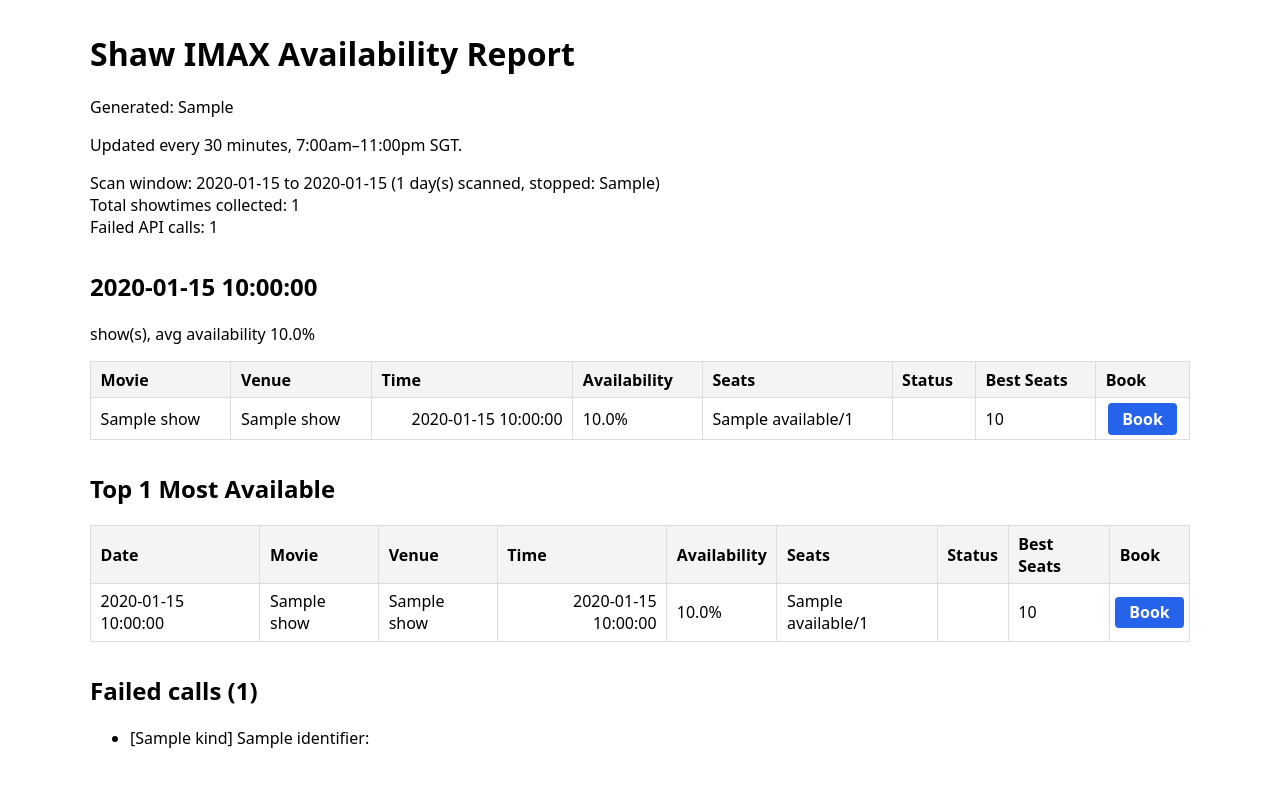
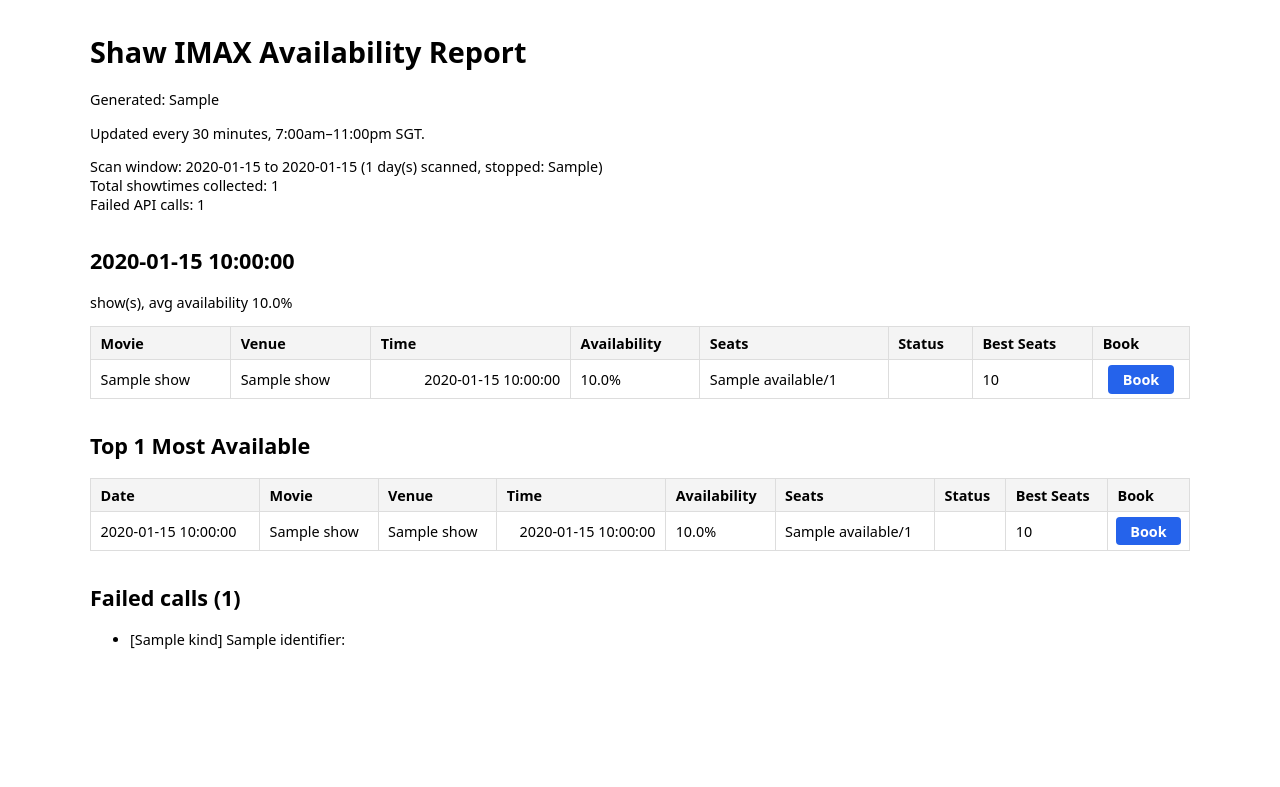
Before and after one commit to shubham93g/shaw-availability, a Python web app: template shaw_availability/templates/index.html.j2 in a window 1280 px wide. Shown: the top 787 px of the page. Run offline with Jinja, Linux system fonts and the light colour scheme; the template is opened without the code that fills it: most values are stand-ins (such as "Sample title", 1, 10 or a date in 2020).

Commit message:
Reduce base font size on the report page
Set body font-size to 0.9rem so the whole page (headings, tables) is
slightly more compact, rather than only tweaking a single column.

Generated with AI

Co-Authored-By: Claude <noreply@anthropic.com>

```diff
--- a/shaw_availability/templates/index.html.j2
+++ b/shaw_availability/templates/index.html.j2
@@ -5,7 +5,7 @@
   <meta name="viewport" content="width=device-width, initial-scale=1">
   <title>Shaw IMAX Availability</title>
   <style>
-    body { font-family: system-ui, sans-serif; max-width: 1100px; margin: 2rem auto; padding: 0 1rem; }
+    body { font-family: system-ui, sans-serif; font-size: 0.9rem; max-width: 1100px; margin: 2rem auto; padding: 0 1rem; }
     .table-scroll { overflow-x: auto; margin-bottom: 1.5rem; }
     table { border-collapse: collapse; width: 100%; min-width: 700px; }
     th, td { border: 1px solid #ddd; padding: 0.4rem 0.6rem; text-align: left; }
```
